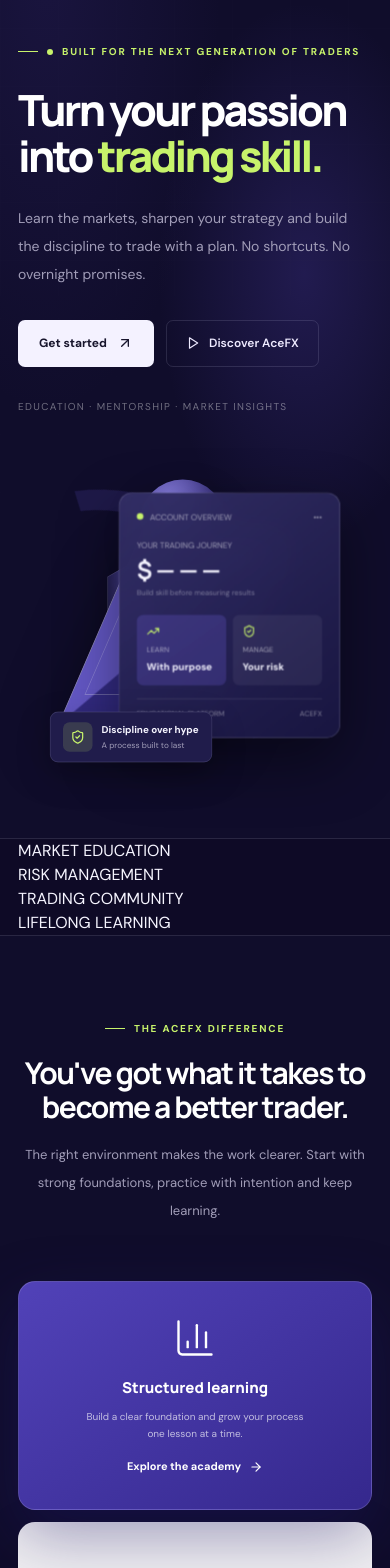
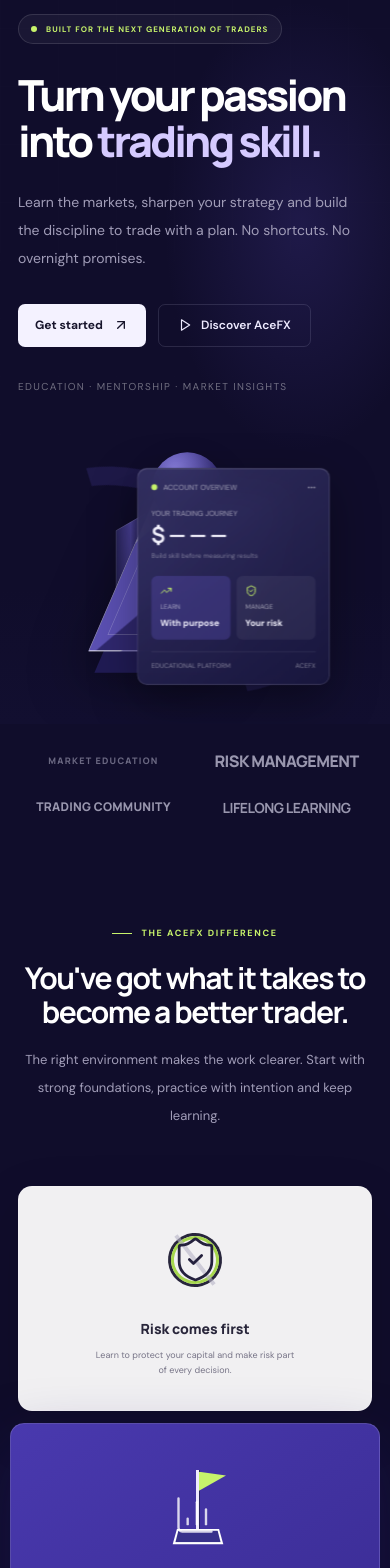
Before and after one commit to tomleejumah/bon-eye-fx-plartform, a Next.js app in the folder apps/web/: page / in a window 390 px wide. Shown: the part 100-1668 px from the top of the page. Built offline with nearby package versions, Linux system fonts and the light colour scheme.

Commit message:
Polish AceFX reference-inspired landing page styling

```diff
--- a/apps/web/src/app/globals.css
+++ b/apps/web/src/app/globals.css
@@ -259,3 +259,117 @@ main { padding-top: 82px; }
   .floating-nav-shell > a { padding: 6px 10px; }
   main { padding-top: 70px; }
 }
+
+/* Editorial refinements inspired by the supplied funded-trader reference. */
+.hero-section { background: radial-gradient(ellipse at 77% 34%,rgba(91,76,194,.2),transparent 32%),linear-gradient(180deg,#100d2b 0%,#100d2b 82%,#120f30 100%); }
+.hero-section .site-shell { min-height:590px; padding-top:54px; padding-bottom:42px; }
+.hero-section h1 { max-width:500px; font-size:clamp(43px,5vw,61px); line-height:1.07; letter-spacing:-.065em; }
+.hero-section h1 .text-accent { color:#d5caff; }
+.hero-section .eyebrow { padding:8px 12px; border:1px solid rgba(255,255,255,.12); border-radius:999px; background:rgba(255,255,255,.045); font-size:8px; letter-spacing:.13em; }
+.hero-section .eyebrow::before { display:none; }
+.hero-section .btn-primary { min-height:43px; padding-inline:17px; border-radius:7px; }
+.hero-section .btn-ghost { min-height:43px; }
+.hero-art { height:445px; max-width:550px; }
+.hero-platform { width:205px; height:180px; right:105px; top:93px; background:linear-gradient(135deg,#e1dff1 0 13%,#5b50b3 14% 49%,#30286f 50%); }
+.hero-sphere { width:95px; height:95px; right:160px; top:18px; }
+.account-card { right:0; bottom:18px; width:292px; padding:18px; border-radius:13px; background:linear-gradient(145deg,rgba(50,47,96,.94),rgba(25,23,62,.97)); box-shadow:0 22px 65px rgba(0,0,0,.38),inset 0 1px 0 rgba(255,255,255,.12); }
+.floating-note { display:none; }
+.trust-strip { border:0; background:transparent; }
+.trust-logos { display:grid; grid-template-columns:repeat(4,minmax(0,1fr)); align-items:center; gap:22px; padding-top:12px; padding-bottom:46px; }
+.trust-wordmark { color:rgba(238,235,255,.62); text-align:center; font-family:"Manrope",sans-serif; font-size:12px; font-weight:800; letter-spacing:-.035em; }
+.trust-wordmark-1 { font-size:9px; letter-spacing:.14em; opacity:.65; }
+.trust-wordmark-2 { font-size:16px; }
+.trust-wordmark-3 { font-size:12px; letter-spacing:.02em; }
+.trust-wordmark-4 { font-size:14px; font-weight:700; }
+.about-section { padding-top:64px; padding-bottom:100px; }
+.about-section .eyebrow,.feature-section .eyebrow { font-size:9px; }
+.about-section .section-space { padding-block:80px; }
+.principle-stage { max-width:970px; grid-template-columns:1fr 1.12fr 1fr; }
+.principle-card { min-height:225px; border-radius:14px; padding:24px 22px; }
+.principle-card h3 { font-size:14px; }
+.principle-card p { max-width:205px; font-size:9px; line-height:1.65; }
+.principle-featured { min-height:278px; border-radius:14px; margin-inline:-8px; padding:25px; background:linear-gradient(145deg,#4939ae,#392b92); }
+.illustration { position:relative; display:grid; width:94px; height:83px; place-items:center; color:#302b4c; }
+.illustration-compass::before { content:""; position:absolute; width:48px; height:48px; border:3px solid #a6d74d; border-radius:50%; box-shadow:0 0 0 3px #28253c; transform:rotate(-28deg); }
+.illustration-compass svg { position:relative; z-index:1; color:#24213d; }
+.illustration-compass span { position:absolute; width:4px; height:62px; background:#b8b4c9; transform:rotate(-38deg); opacity:.6; }
+.illustration-flag { color:#fff; }
+.illustration-flag .flag-pole { position:absolute; left:48px; top:4px; width:3px; height:68px; background:#eeeaff; box-shadow:1px 0 0 #28235f; }
+.illustration-flag .flag-cloth { position:absolute; left:51px; top:6px; width:27px; height:19px; background:#c7f36b; clip-path:polygon(0 0,100% 20%,0 100%); }
+.illustration-flag .flag-base { position:absolute; bottom:5px; left:27px; width:46px; height:16px; border:2px solid #fff; background:#38318b; transform:perspective(30px) rotateX(20deg); }
+.illustration-flag svg { position:absolute; bottom:12px; color:#fff; opacity:.8; }
+.illustration-community svg { color:#37334b; }
+.illustration-community span,.illustration-community i { position:absolute; width:25px; height:34px; border-radius:16px 16px 8px 8px; background:#c7f36b; border:2px solid #38334e; transform:translate(-18px,7px); }
+.illustration-community i { background:#b7b5c4; transform:translate(19px,8px); }
+.stats-art { min-height:320px; border-radius:27px; background:linear-gradient(90deg,#30276f 0 31%,#19163d 32% 100%); }
+.stats-mark { left:8px; top:33px; font-size:220px; color:#c7baff; }
+.stats-bars { left:31%; gap:3px; padding-inline:9px; }
+.stats-bars span { width:12%; background:linear-gradient(90deg,#17142f,#7168bf 45%,#17142f); }
+.stats-caption { right:20px; bottom:18px; text-shadow:0 2px 8px #100d2b; }
+.stats-caption b { font-size:19px; }
+.academy .section-space { padding-top:70px; }
+.feature-section { padding-top:88px; padding-bottom:100px; }
+.feature-section .section-space { padding-block:0; }
+.benefit-grid { max-width:940px; margin-inline:auto; gap:14px; }
+.benefit-card { min-height:230px; padding:25px; border-radius:14px; transform:rotate(-5deg); }
+.benefit-card:nth-child(3) { transform:rotate(5deg); }
+.benefit-featured { min-height:255px; transform:none; border-radius:14px; background:linear-gradient(145deg,#4939ae,#392b92); }
+.benefit-illustration { position:relative; display:grid; width:100%; height:85px; place-items:center; color:#3b3654; }
+.benefit-illustration::before { content:""; position:absolute; width:66px; height:55px; border:1px solid rgba(54,48,83,.25); transform:rotate(-18deg); }
+.benefit-illustration-1 svg { color:#38334d; filter:drop-shadow(4px 4px 0 #c7f36b); }
+.benefit-illustration-2 svg { color:#c7f36b; filter:drop-shadow(2px 3px 0 #26215d); }
+.benefit-illustration-3 svg { color:#b9d95c; filter:drop-shadow(3px 3px 0 #36314e); }
+.benefit-featured .benefit-illustration::before { border-color:rgba(255,255,255,.25); }
+.benefit-featured .benefit-illustration-2 { color:#fff; }
+.stories-section { padding:40px 0 110px; }
+.stories-layout { display:grid; grid-template-columns:1fr 1fr; align-items:center; gap:90px; }
+.stories-copy { max-width:470px; }
+.story-links { display:flex; flex-direction:column; gap:4px; margin-top:30px; }
+.story-link { display:grid; grid-template-columns:34px 1fr 18px; align-items:center; gap:10px; padding:14px 12px; border-bottom:1px solid var(--line); color:#a7a2bf; font-size:11px; transition:color .2s,background .2s; }
+.story-link span { font-size:9px; color:#77718f; }
+.story-link b { font-weight:500; }
+.story-link-active,.story-link:hover { color:#fff; background:linear-gradient(90deg,rgba(255,255,255,.06),transparent); }
+.story-link-active b { font-weight:700; }
+.story-link-active span { color:var(--accent); }
+.stories-visual { position:relative; min-height:330px; }
+.story-portrait { position:absolute; overflow:hidden; display:grid; place-items:center; border:1px solid rgba(255,255,255,.13); border-radius:13px; background:radial-gradient(circle at 50% 20%,#6c5480,#30274e 60%,#19152f); }
+.story-portrait-main { left:6%; top:25px; width:66%; height:255px; }
+.story-portrait-main > span { position:absolute; bottom:15px; left:17px; font-size:8px; letter-spacing:.16em; color:rgba(255,255,255,.55); }
+.story-portrait-small { right:5%; top:35px; width:29%; height:112px; background:radial-gradient(circle at 50% 20%,#72678f,#292448); }
+.portrait-orb { display:grid; width:112px; height:112px; place-items:center; border:1px solid rgba(255,255,255,.25); border-radius:50%; background:linear-gradient(145deg,rgba(255,255,255,.17),rgba(255,255,255,.025)); color:rgba(255,255,255,.8); box-shadow:0 15px 40px rgba(0,0,0,.22); }
+.story-portrait-small .portrait-orb { width:62px; height:62px; }
+.story-caption { position:absolute; right:0; bottom:0; display:flex; align-items:center; gap:12px; padding:14px 17px; border:1px solid rgba(255,255,255,.15); border-radius:12px; background:rgba(34,29,73,.9); box-shadow:0 15px 45px rgba(0,0,0,.3); backdrop-filter:blur(18px); }
+.story-caption-icon { display:grid; width:35px; height:35px; place-items:center; border-radius:9px; background:rgba(199,243,107,.12); color:var(--accent); }
+.story-caption b,.story-caption small { display:block; }
+.story-caption b { font-size:11px; }
+.story-caption small { margin-top:4px; color:var(--muted); font-size:9px; }
+.newsletter { background:#eeedf0; position:relative; }
+.newsletter .site-shell { padding-top:46px; padding-bottom:38px; }
+.newsletter h2 { letter-spacing:-.04em; }
+.newsletter-link { min-height:36px; padding:0 16px; border-radius:5px; }
+.site-footer > .site-shell { padding-top:36px; padding-bottom:32px; }
+.site-footer .brand-mark { width:34px; height:34px; }
+@media (max-width: 768px) {
+  .hero-section .site-shell { min-height:unset; padding-top:44px; padding-bottom:20px; }
+  .hero-section h1 { font-size:clamp(40px,11vw,54px); }
+  .hero-art { height:350px; transform:scale(.84); transform-origin:top center; margin-bottom:-45px; }
+  .trust-logos { grid-template-columns:repeat(2,minmax(0,1fr)); gap:24px 12px; padding-top:25px; padding-bottom:35px; }
+  .principle-stage { grid-template-columns:1fr; max-width:430px; gap:12px; }
+  .principle-featured { order:0; }
+  .benefit-grid { grid-template-columns:1fr; max-width:430px; gap:18px; }
+  .benefit-card,.benefit-card:nth-child(3) { transform:none; }
+  .benefit-featured { transform:none; }
+  .stories-section { padding:15px 0 75px; }
+  .stories-layout { grid-template-columns:1fr; gap:35px; }
+  .stories-visual { min-height:300px; }
+  .story-portrait-main { height:230px; }
+  .story-portrait-small { height:100px; }
+}
+@media (max-width: 420px) {
+  .hero-art { transform:scale(.74); margin-bottom:-85px; }
+  .account-card { width:260px; right:-5px; }
+  .hero-platform { right:85px; }
+  .hero-sphere { right:140px; }
+  .stories-visual { min-height:270px; }
+  .story-caption { right:-3px; padding:11px; }
+}
```
